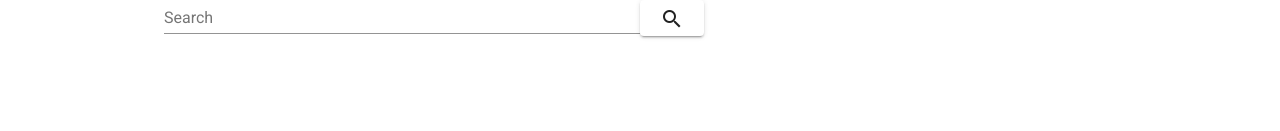
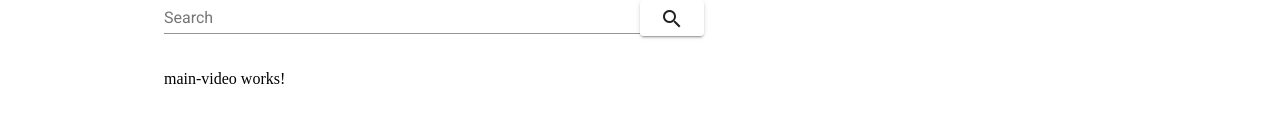
Before and after one commit to lordcndy000/ng-youtubesearch, an Angular app: page / in a window 1280 px wide. Shown: the part 169-300 px from the top of the page. Built offline with nearby package versions, Linux system fonts and the light colour scheme.

Commit message:
Added main video component

```diff
--- a/src/app/app.component.html
+++ b/src/app/app.component.html
@@ -1,4 +1,10 @@
 <app-nav-bar></app-nav-bar>
 <div class="limiter">
   <app-searchform></app-searchform>
+  <div class="section-main">
+    <div class="main-video-wrapper">
+      <app-main-video></app-main-video>
+    </div>
+    <aside class="related-video-wrapper"></aside>
+  </div>
 </div>
--- a/src/app/app.module.ts
+++ b/src/app/app.module.ts
@@ -7,10 +7,11 @@ import { MatIconModule } from '@angular/material/icon'
 import {MatButtonModule} from '@angular/material/button';
 import { AppComponent } from './app.component'
 import { NavBarComponent } from './components/nav-bar/nav-bar.component'
-import { SearchformComponent } from './components/searchform/searchform.component'
+import { SearchformComponent } from './components/searchform/searchform.component';
+import { MainVideoComponent } from './components/main-video/main-video.component'
 
 @NgModule({
-  declarations: [AppComponent, NavBarComponent, SearchformComponent],
+  declarations: [AppComponent, NavBarComponent, SearchformComponent, MainVideoComponent],
   imports: [
     BrowserModule,
     BrowserAnimationsModule,
--- /dev/null
+++ b/src/app/components/main-video/main-video.component.html
@@ -0,0 +1,3 @@
+<p>
+  main-video works!
+</p>
--- /dev/null
+++ b/src/app/components/main-video/main-video.component.ts
@@ -0,0 +1,15 @@
+import { Component, OnInit } from '@angular/core';
+
+@Component({
+  selector: 'app-main-video',
+  templateUrl: './main-video.component.html',
+  styleUrls: ['./main-video.component.css']
+})
+export class MainVideoComponent implements OnInit {
+
+  constructor() { }
+
+  ngOnInit() {
+  }
+
+}
```
Also changed, not shown: src/app/components/main-video/main-video.component.css (added), 1 other file (tests, documents, lock files or other folders).
